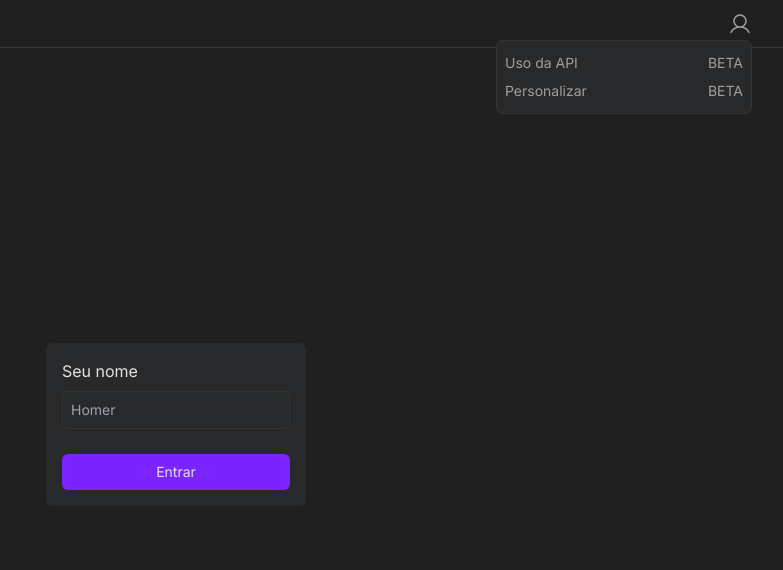
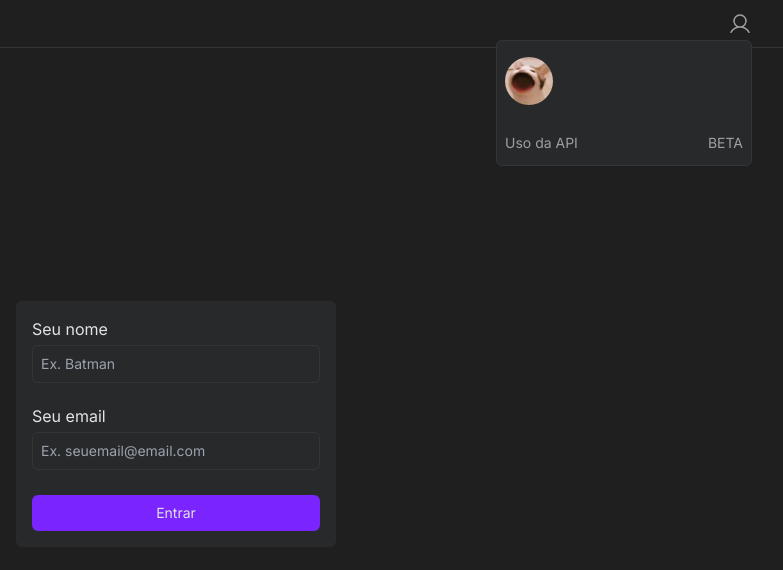
Before and after one commit to FranciscoZhou5/alice, a Next.js app: page / in a window 1280 px wide. Both pictures are taken after a click on the button 1204 px from the left and 23 px from the top of the page. Shown: the top 570 px of the page, without its empty margins (464-1247 px from the left). Built offline with nearby package versions, Linux system fonts and the light colour scheme; no server answers; what tailwindcss-radix would draw is missing.

Commit message:
feat: add api usage chart

```diff
--- a/package.json
+++ b/package.json
@@ -17,6 +17,7 @@
     "@types/react": "18.2.6",
     "@types/react-dom": "18.2.4",
     "autoprefixer": "10.4.14",
+    "chart.js": "^4.3.0",
     "encoding": "^0.1.13",
     "eslint": "8.40.0",
     "eslint-config-next": "13.4.3",
@@ -27,12 +28,14 @@
     "openai": "^3.2.1",
     "postcss": "8.4.23",
     "react": "18.2.0",
+    "react-chartjs-2": "^5.2.0",
     "react-dom": "18.2.0",
     "react-markdown": "^8.0.7",
     "react-textarea-autosize": "^8.4.1",
     "tailwindcss": "3.3.2",
     "tailwindcss-radix": "^2.8.0",
     "typescript": "5.0.4",
+    "zod": "^3.21.4",
     "zustand": "^4.3.8"
   }
 }
--- a/src/app/api/api-usage/route.ts
+++ b/src/app/api/api-usage/route.ts
@@ -1,6 +1,18 @@
 import { supabase } from "@/lib/supabase";
 import { cookies } from "next/headers";
 import { NextResponse } from "next/server";
+
+interface Prompt {
+  content: string;
+  sender: string;
+  created_at: string;
+}
+
+interface APIUsage {
+  user: string;
+  count: number;
+  prompts: Prompt[];
+}
 
 export async function GET(req: Request) {
   const { searchParams } = new URL(req.url);
@@ -12,6 +24,22 @@ export async function GET(req: Request) {
     return NextResponse.json({ user: username, count: 0, prompts: [] });
   }
 
+  const dates = (data as Prompt[]).map(({ created_at }) => new Date(created_at));
+
+  const countDatesByDay = dates.reduce((acc, date) => {
+    const dateKey = date.toISOString().slice(0, 10);
+
+    if (!acc[dateKey]) {
+      acc[dateKey] = 0;
+    }
+
+    acc[dateKey]++;
+
+    return acc;
+  }, {} as { [x: string]: number });
+
+  console.log(countDatesByDay);
+
   return NextResponse.json({
     user: username,
     count: data.length,
--- /dev/null
+++ b/src/app/chat/api-usage/Chart.tsx
@@ -0,0 +1,37 @@
+"use client";
+
+import { Chart as ChartJS, CategoryScale, LinearScale, BarElement, Title, Tooltip, Legend, ChartOptions } from "chart.js";
+import { Bar } from "react-chartjs-2";
+
+ChartJS.register(CategoryScale, LinearScale, BarElement, Title, Tooltip, Legend);
+
+interface IAPIUsageChartProps {
+  data: {
+    [x: string]: number;
+  };
+}
+
+export default function APIUsageChart({ data: _data }: IAPIUsageChartProps) {
+  const labels = Object.keys(_data);
+
+  const options: ChartOptions = {
+    responsive: true,
+    plugins: {
+      legend: {
+        display: false,
+      },
+    },
+  };
+
+  const data = {
+    labels,
+    datasets: [
+      {
+        data: labels.map((item) => _data[item]),
+        backgroundColor: "rgb(122 36 255)",
+      },
+    ],
+  };
+
+  return <Bar width={500} options={options} data={data} />;
+}
--- a/src/app/chat/api-usage/page.tsx
+++ b/src/app/chat/api-usage/page.tsx
@@ -1,24 +1,42 @@
 import ArrowLeft from "@/components/Icons/ArrowLeft";
 import { cookies } from "next/headers";
 import Link from "next/link";
+import APIUsageChart from "./Chart";
+import { supabase } from "@/lib/supabase";
+
+interface Prompt {
+  content: string;
+  sender: string;
+  created_at: string;
+}
 
 interface APIUsage {
   user: string;
   count: number;
-  prompts: {
-    content: string;
-    sender: string;
-    createdAt: string;
-  }[];
+  prompts: Prompt[];
 }
 
-async function getAPIUsage(): Promise<APIUsage> {
+async function getAPIUsage() {
   const cookiesStore = cookies();
   const username = cookiesStore.get("username")?.value;
 
-  const response = await fetch(`${process.env.API_URL}/api-usage?username=${username}`);
+  const { data } = await supabase.from("prompts").select("*").eq("sender", username);
 
-  return response.json();
+  const dates = (data as Prompt[]).map(({ created_at }) => new Date(created_at));
+
+  const countDatesByDay = dates.reduce((acc, date) => {
+    const dateKey = date.toISOString().slice(0, 10);
+
+    if (!acc[dateKey]) {
+      acc[dateKey] = 0;
+    }
+
+    acc[dateKey]++;
+
+    return acc;
+  }, {} as { [x: string]: number });
+
+  return countDatesByDay;
 }
 
 export default async function APIUsage() {
@@ -34,16 +52,11 @@ export default async function APIUsage() {
       </div>
 
       <main>
-        <div className="rounded-md bg-background-secundary p-2">
-          <h2 className="text-lg font-bold"> Uso da API </h2>
+        <div className="rounded-md bg-background-secundary p-4">
+          <h2 className="text-xl font-bold mb-8"> Uso da API </h2>
 
-          <div className="w-full flex justify-center items-center h-16">
-            <div className="text-sm text-weak text-center">
-              <p> [BETA] </p>
-              <p className="italic">
-                prompts_count: {data.count}; username: {data.user}
-              </p>
-            </div>
+          <div className="w-full flex justify-center items-center h-32 xl:h-44">
+            <APIUsageChart data={data} />
           </div>
         </div>
       </main>
--- /dev/null
+++ b/src/app/chat/settings/profile/page.tsx
@@ -0,0 +1,15 @@
+export default function Profile() {
+  return (
+    <main className="w-full bg-background-secundary rounded-md p-2">
+      <div>
+        <h2 className="text-xl font-bold"> Editar perfil </h2>
+
+        <div className="w-full flex justify-center items-center h-16">
+          <div className="text-sm text-weak text-center">
+            <p> [BETA] </p>
+          </div>
+        </div>
+      </div>
+    </main>
+  );
+}
--- a/src/app/page.tsx
+++ b/src/app/page.tsx
@@ -6,12 +6,12 @@ import { cookies } from "next/headers";
 export default async function Home() {
   const cookiesStore = cookies();
 
-  if (cookiesStore.has("username")) {
+  if (cookiesStore.has("username") && cookiesStore.has("email")) {
     redirect("/chat");
   }
 
   return (
-    <main className="w-full h-[calc(100vh_-_48px)] flex justify-center items-center">
+    <main className="w-full h-[calc(100vh_-_48px)] flex justify-center items-center px-4">
       <FormLogin />
     </main>
   );
--- a/src/components/AppHeader/Profile.tsx
+++ b/src/components/AppHeader/Profile.tsx
@@ -3,20 +3,24 @@
 import { Gear, User } from "@phosphor-icons/react";
 import * as Popover from "@radix-ui/react-popover";
 import Link from "next/link";
+import Image from "next/image";
 import { useState } from "react";
+import { parseCookies } from "nookies";
 
 export default function Profile() {
   const [open, setOpen] = useState(false);
+
+  const { username, email } = parseCookies();
 
   const options = [
     {
       label: "Uso da API",
       url: "/chat/api-usage",
     },
-    {
-      label: "Personalizar",
-      url: "/chat/settings/customize",
-    },
+    // {
+    //   label: "Personalizar",
+    //   url: "/chat/settings/customize",
+    // },
   ];
 
   return (
@@ -32,6 +36,22 @@ export default function Profile() {
           align="end"
           className="radix-side-top:animate-slide-up border border-gray rounded-md z-30 radix-side-bottom:animate-slide-down bg-background-secundary w-64 py-2 mt-1"
         >
+          <Link href="/chat/settings/profile" className="px-2 mb-4 flex space-x-2 group hover:bg-background-tertiary py-2 duration-200">
+            <div className="w-12 h-12 relative">
+              <Image
+                src="/user-profile.jpg"
+                alt="Profile picture"
+                fill
+                className="object-cover rounded-full group-hover:opacity-60 duration-200"
+              />
+            </div>
+
+            <div>
+              <p className="group-hover:text-primary duration-200">{username}</p>
+              <span className="text-xs group-hover:text-primary duration-200">{email}</span>
+            </div>
+          </Link>
+
           {options.map(({ label, url }) => (
             <Link href={url} key={Math.random()} onClick={() => setOpen(false)}>
               <div className="text-sm w-full group hover:bg-background-tertiary duration-200 px-2 py-1 flex justify-between">
--- a/src/components/FormLogin/index.tsx
+++ b/src/components/FormLogin/index.tsx
@@ -1,50 +1,81 @@
 "use client";
 
 import { useRouter } from "next/navigation";
-import { parseCookies, setCookie } from "nookies";
+import { setCookie } from "nookies";
 import { FormEvent, useEffect, useState } from "react";
 
 export default function FormLogin() {
-  const [error, setError] = useState("");
   const [username, setUsername] = useState("");
+  const [email, setEmail] = useState("");
+  const [error, setError] = useState({ username: "", email: "" });
 
   const router = useRouter();
 
   function handleLogin(e: FormEvent) {
     e.preventDefault();
 
+    if (username.length === 0 || email.length === 0) {
       if (username.length === 0) {
-      setTimeout(() => setError(""), 3000);
+        setTimeout(() => setError((oldState) => ({ ...oldState, username: "" })), 3000);
 
-      return setError("Nome não deve ser vazio.");
+        setError((oldState) => ({ ...oldState, username: "Nome não deve ser vazio." }));
+      }
+      if (email.length === 0) {
+        setTimeout(() => setError((oldState) => ({ ...oldState, email: "" })), 3000);
+
+        setError((oldState) => ({ ...oldState, email: "Email não encontrado." }));
+      }
+
+      return;
     }
 
     if (username.length > 16) {
-      setTimeout(() => setError(""), 3000);
+      setTimeout(() => setError((oldState) => ({ ...oldState, username: "" })), 3000);
 
-      return setError("Nome não ter mais que 16 letras.");
+      return setError((oldState) => ({ ...oldState, username: "Nome não ter mais que 16 letras." }));
     }
 
     setCookie(null, "username", username, {
       maxAge: 10 * 30 * 24 * 60 * 60,
     });
+    setCookie(null, "email", email, {
+      maxAge: 10 * 30 * 24 * 60 * 60,
+    });
+
     router.push("/chat");
   }
 
   return (
-    <form onSubmit={handleLogin} className="flex flex-col p-4 bg-background-secundary rounded-md">
+    <form onSubmit={handleLogin} className="flex flex-col p-4 bg-background-secundary rounded-md max-w-xs w-full">
+      <div className="flex flex-col">
         <label htmlFor="username">Seu nome</label>
         <input
           id="username"
           value={username}
           onChange={(ev) => setUsername(ev.target.value)}
           type="text"
-        className={`mt-2 bg-transparent border rounded-md border-[#353535] duration-200 focus:border-purple-500 outline-none px-2 py-2 text-sm ${
-          error && "border-red-500 focus:border-red-500"
+          className={`mt-1 bg-transparent border rounded-md border-[#353535] duration-200 focus:border-purple-500 outline-none px-2 py-2 text-sm ${
+            error.username && "border-red-500 focus:border-red-500"
           }`}
-        placeholder="Homer"
+          placeholder="Ex. Batman"
         />
-      <span className="text-xs mt-[1px] h-5 text-red-500"> {error} </span>
+        <span className="text-xs mt-[1px] h-5 text-red-500"> {error.username} </span>
+      </div>
+
+      <div className="flex flex-col">
+        <label htmlFor="email">Seu email</label>
+        <input
+          id="email"
+          value={email}
+          onChange={(ev) => setEmail(ev.target.value)}
+          type="text"
+          className={`mt-1 bg-transparent border rounded-md border-[#353535] duration-200 focus:border-purple-500 outline-none px-2 py-2 text-sm ${
+            error.email && "border-red-500 focus:border-red-500"
+          }`}
+          placeholder="Ex. seuemail@email.com"
+        />
+        <span className="text-xs mt-[1px] h-5 text-red-500"> {error.email} </span>
+      </div>
 
       <button className="bg-primary hover:bg-primary-darker duration-200 rounded-md px-2 py-2 mt-1 text-sm"> Entrar </button>
     </form>
```
Also changed, not shown: public/user-profile.jpg (added), 1 other file (tests, documents, lock files or other folders). Lines whose indentation alone changed are shown as unchanged.
